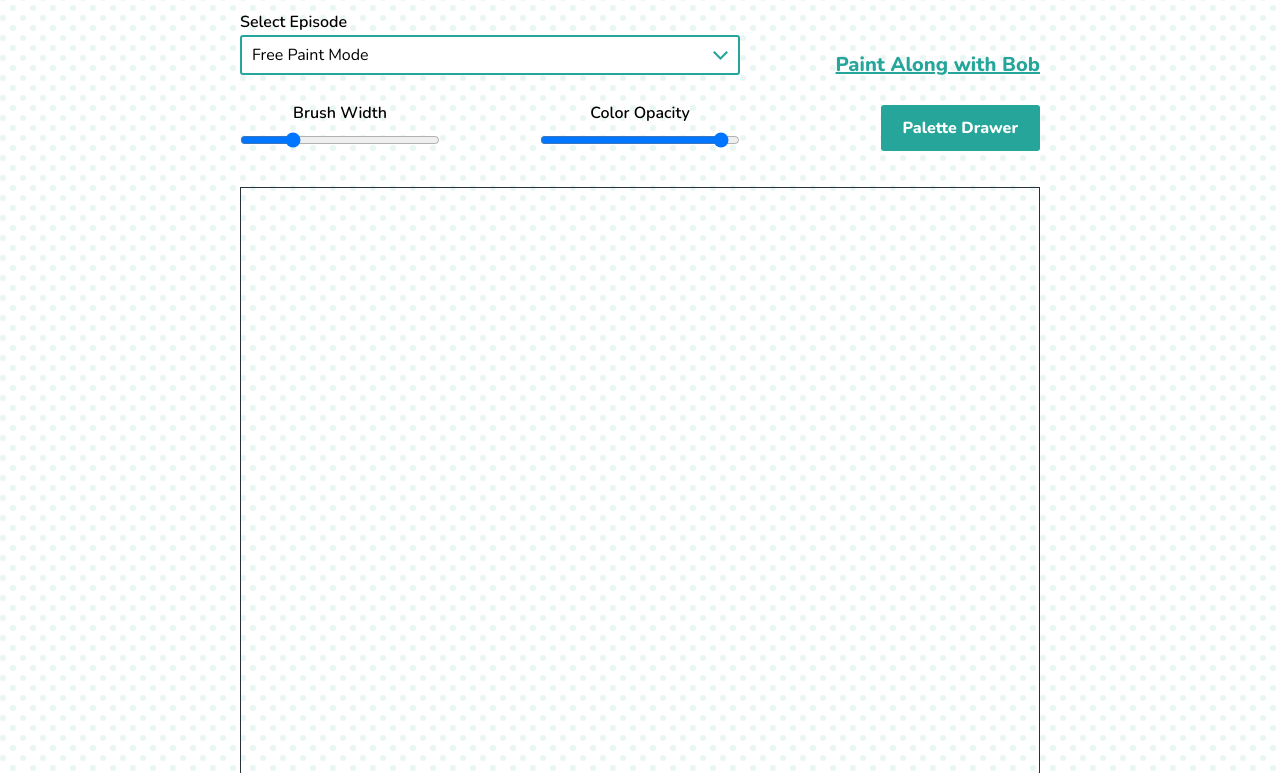
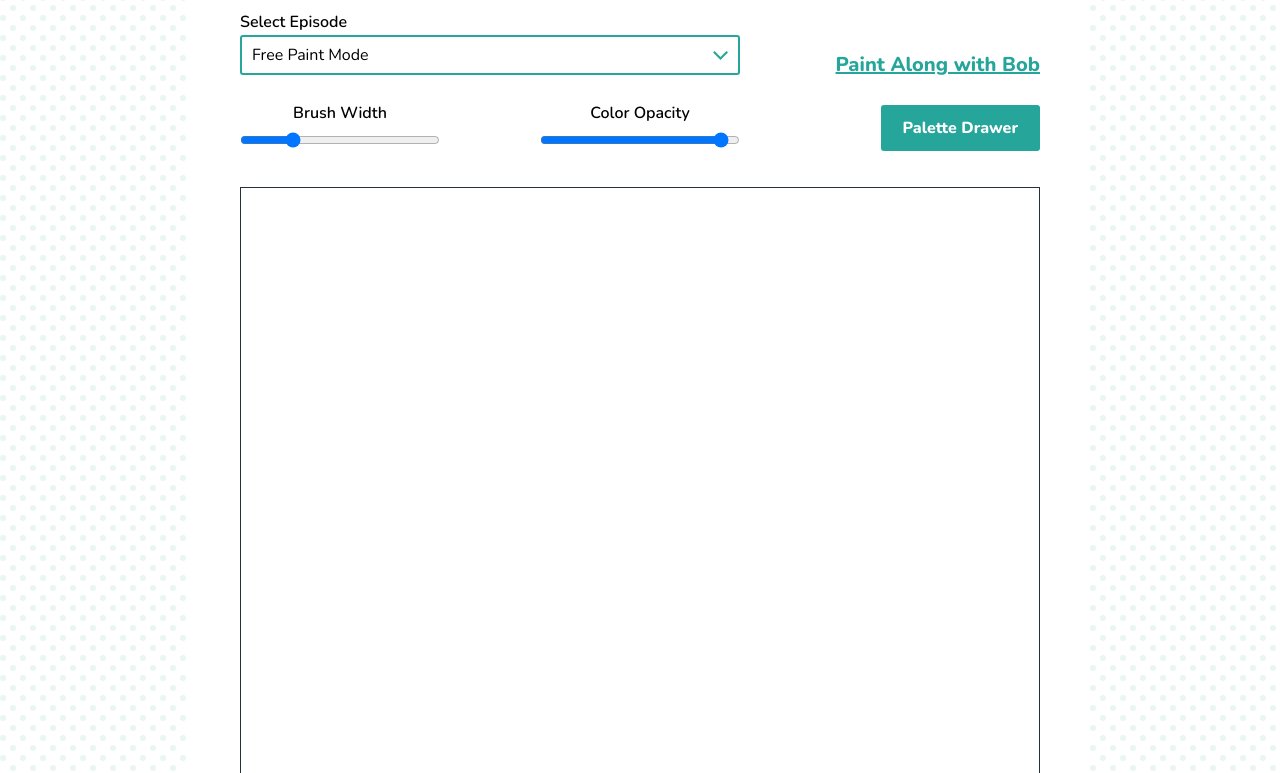
Before and after one commit to savannahrussell/happy-little-studio, a website: page index.html in a window 1280 px wide. Shown: the part 125-898 px from the top of the page. Drawn offline with nearby package versions, Linux system fonts and the light colour scheme.

Commit message:
Adding forgotten background color. I should stop developing in the browser so much.

```diff
--- a/_src/sass/app/components/_main.scss
+++ b/_src/sass/app/components/_main.scss
@@ -6,6 +6,7 @@ main {
   margin: rem(20px) auto;
   width: rem(900px);
   border-radius: 6px;
+  background-color: getcolor(white);
 }
 
 header {
```
Also changed, not shown: assets/print.css, assets/style.css.
